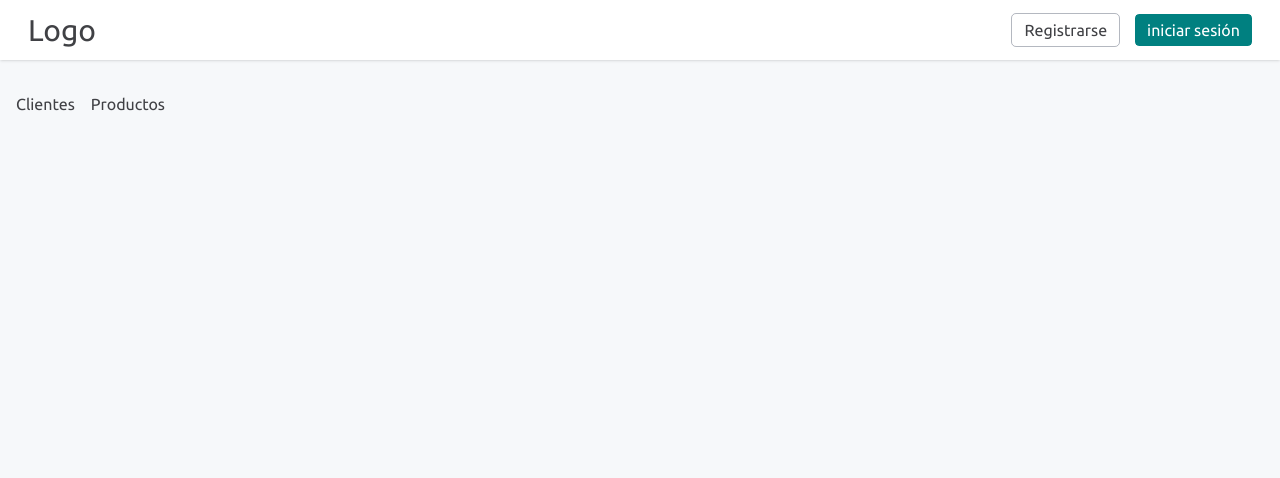
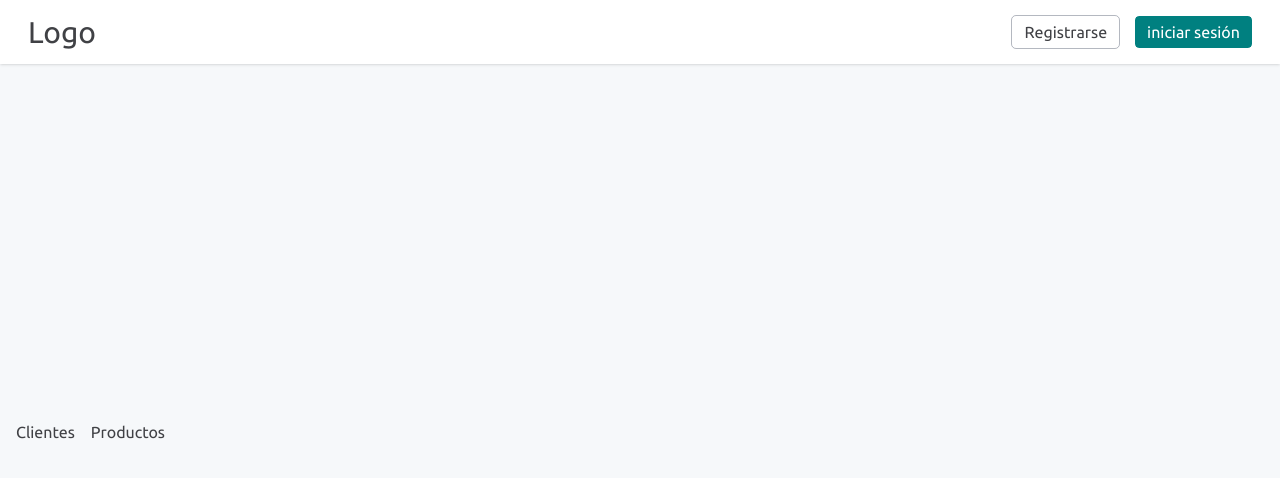
Before and after one commit to soycmramos/react-pos, a React (Vite) app: page / in a window 1280 px wide. Shown: the top 478 px of the page. Built offline with nearby package versions, Linux system fonts and the light colour scheme; no server answers.

Commit message:
Add and apply header-height

```diff
--- a/src/components/Header.jsx
+++ b/src/components/Header.jsx
@@ -3,8 +3,8 @@ import Button from './Button'
 
 const Header = () => {
 	return (
-		<header className='bg-white shadow-sm p-3'>
-			<Container className='flex justify-between items-center'>
+		<header className='bg-white shadow-sm p-3 h-header-height'>
+			<Container className='flex justify-between h-full items-center'>
 				<a href="/">
 					<h1 className='text-3xl'>Logo</h1>
 				</a>
--- a/src/index.css
+++ b/src/index.css
@@ -14,6 +14,7 @@
 	--color-danger: hsl(10, 60%, 55%);
 	--color-info: hsl(210, 60%, 55%);
 	--color-text-color: var(--text-color);
+	--spacing-header-height: 4rem;
 }
 
 body {
@@ -21,3 +22,24 @@ body {
 	color: var(--text-color);
 	font-family: var(--font-family);
 }
+
+#root {
+	height: 100dvh;
+	display: grid;
+
+	grid-template-areas:
+		"header header"
+		"nav main"
+	;
+
+	grid-template-rows: auto;
+	grid-template-columns: 15% 1fr;
+}
+
+header {
+	grid-area: header
+}
+
+nav {
+	grid-area: nav;
+}
```
